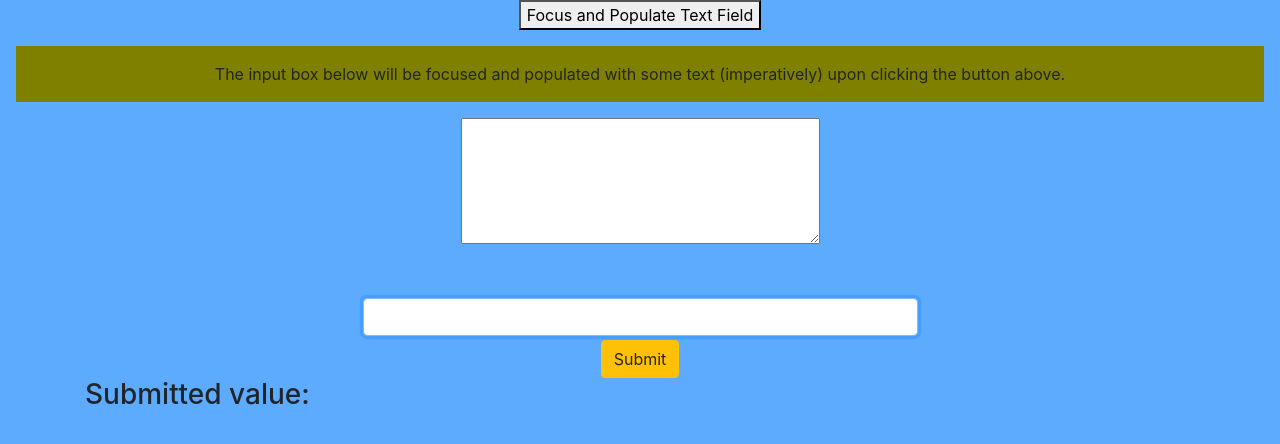
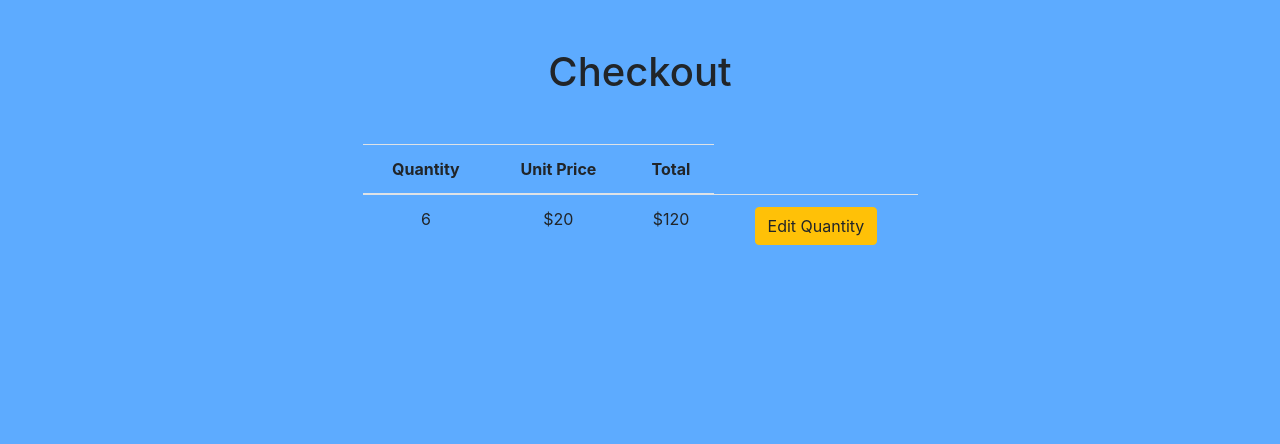
Before and after one commit to TahirShaikh85/learning-react, a React (Create React App) app: page / in a window 1280 px wide. Shown: the top 444 px of the page. Built offline with nearby package versions, Linux system fonts and the light colour scheme.

Commit message:
Project 5 with useRef() hook

```diff
--- a/package.json
+++ b/package.json
@@ -6,6 +6,7 @@
     "@testing-library/jest-dom": "^5.16.4",
     "@testing-library/react": "^13.3.0",
     "@testing-library/user-event": "^13.5.0",
+    "gsap": "^3.10.4",
     "react": "^18.2.0",
     "react-dom": "^18.2.0",
     "react-scripts": "5.0.1",
--- a/src/App.js
+++ b/src/App.js
@@ -19,6 +19,7 @@ import Instructions from './learning/useCallback/Instructions';
 
 import UseRef from './learning/useRef/useRef';
 import UseRef2 from './learning/useRef/useRef2';
+import UseRefCheckout from './Components/Project5/useRefCheckout';
 
 function App() {
 
@@ -78,7 +79,7 @@ function App() {
       <FoodGallery/>
     */}
 
-    {/* learning useCallback() hook
+      {/* learning useCallback() hook
 
     <div>
       <Age age={age} handleClick={handleClick} />
@@ -89,9 +90,15 @@ function App() {
    */}
 
 
-    {/* learning useRef() */}
+      {/* learning useRef()
     <UseRef/>
     <UseRef2/>
+    */}
+
+    {/* ****** Project 5 ****** (Checkout page with useRef() hook) */}
+    <UseRefCheckout/>
+
+
     </>
   );
 }
--- /dev/null
+++ b/src/Components/Project5/Model.js
@@ -0,0 +1,90 @@
+import React, { createRef } from "react";
+import LabelledInput from "./labelledInput";
+import gsap from "gsap";
+
+class Model extends React.Component {
+  constructor(props) {
+    super(props);
+    this.inputRef = createRef();
+    this.modalRef = createRef();
+    this.overlayRef = createRef();
+    this.state = { value: props.initialValue };
+
+    const onComplete = () => {
+      this.inputRef.current.focus();
+    };
+    const timeline = gsap.timeline({ paused: true, onComplete });
+
+    this.timeline = timeline;
+  }
+
+  componentDidMount() {
+    this.timeline
+      .from(this.overlayRef.current, {
+        duration: 0.25,
+        autoAlpha: 0
+      })
+      .from(this.modalRef.current, {
+        duration: 0.25,
+        autoAlpha: 0,
+        y: 25
+      });
+
+    this.timeline.play();
+
+    document.body.addEventListener("click", this.onClickOutside);
+  }
+
+  componentWillUnmount() {
+    this.timeline.kill();
+
+    document.removeEventListener("click", this.onClickOutside);
+  }
+
+  onClickOutside = e => {
+    const { onClose } = this.props;
+    const element = e.target;
+
+    if (this.modalRef.current && !this.modalRef.current.contains(element)) {
+      e.preventDefault();
+      e.stopPropagation();
+      onClose();
+    }
+  };
+
+  onChange = e => {
+    this.setState({ value: e.target.value });
+  };
+
+  onSubmit = e => {
+    e.preventDefault();
+    const { value } = this.state;
+    const { onSubmit, onClose } = this.props;
+    onSubmit(value);
+    onClose();
+  };
+
+  render() {
+    const { value } = this.state;
+
+    return (
+      <div className="modal--overlay" ref={this.overlayRef}>
+        <div className="modal" ref={this.modalRef}>
+          <h1>Insert a new value</h1>
+          <form action="?" onSubmit={this.onSubmit}>
+            <LabelledInput
+              label="quantity"
+              ref={this.inputRef}
+              type="text"
+              onChange={this.onChange}
+              value={value}
+            />
+            <button>Save new value</button>
+          </form>
+        </div>
+      </div>
+    );
+  }
+}
+
+export default Model;
--- /dev/null
+++ b/src/Components/Project5/labelledInput.js
@@ -0,0 +1,14 @@
+import React from "react";
+
+const LabelledInput = (props, ref) => {
+  const { id, label, value, onChange } = props;
+
+  return (
+    <div className="labelled--input">
+      <label htmlFor={id}>{label}</label>
+      <input id={id} onChange={onChange} value={value} ref={ref} />
+    </div>
+  );
+};
+
+export default React.forwardRef(LabelledInput);
--- /dev/null
+++ b/src/Components/Project5/useRefCheckout.js
@@ -0,0 +1,45 @@
+import React from 'react'
+import { useState } from 'react'
+import Model from './Model';
+
+const UseRefCheckout = () => {
+    const [quantity,setQuantity] = useState(6);
+    const [modelOpen,setModelOpen] = useState(false);
+
+    const price = 20;
+    console.log(modelOpen);
+
+    const onClose = ()=> setModelOpen(false);
+    const onSubmit = (value) => setQuantity(value);
+
+  return (
+    <div className='container mt-5'>
+        <h1 className='text-center'>Checkout</h1>
+
+        <table className='mx-auto text-center mt-5 table w-50'>
+            <thead>
+                <tr>
+                    <th>Quantity</th>
+                    <th>Unit Price</th>
+                    <th>Total</th>
+                </tr>
+            </thead>
+            <tbody>
+                <tr>
+                    <td>{quantity}</td>
+                    <td>${price}</td>
+                    <td>${quantity * price}</td>
+                    <td><button className="btn btn-warning" onClick={()=>setModelOpen(!modelOpen)}>Edit Quantity</button></td>
+                </tr>
+            </tbody>
+        </table>
+        {
+            modelOpen && (
+                <Model onSubmit={onSubmit} onClose={onClose} initialValue={quantity} />
+            )
+        }
+    </div>
+  )
+}
+
+export default UseRefCheckout
```
Also changed, not shown: 1 other file (tests, documents, lock files or other folders).
